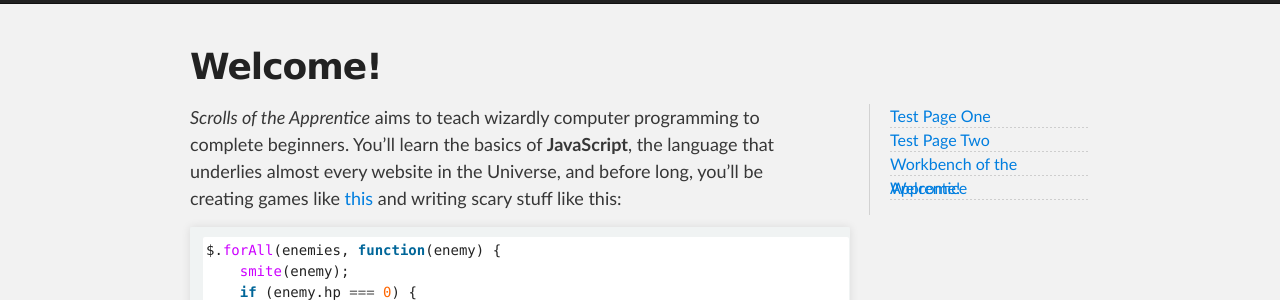
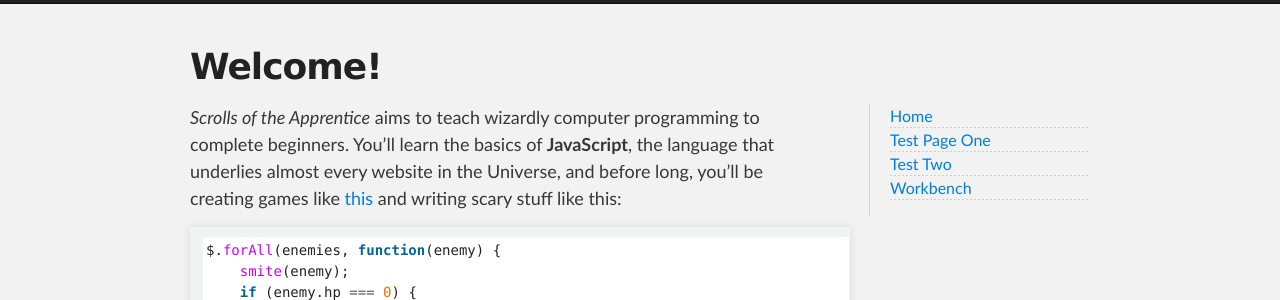
Before and after one commit to benchristel/scrolls, a Jekyll site: the page built from 0000-welcome.md, in a window 1280 px wide. Shown: the part 215-515 px from the top of the page. Built offline with Jekyll 4.4.1, drawn with Linux system fonts in a browser that asks for light colours; Markdown is read by kramdown in place of the engine named in the settings.

Commit message:
display nav links in order

```diff
--- a/welcome.md
+++ b/0000-welcome.md
@@ -1,6 +1,7 @@
 ---
 layout: page
 title: Welcome!
+linktext: Home
 permalink: /
 ---
 
--- a/thrax-template.html
+++ b/9900-workbench.html
@@ -1,6 +1,7 @@
 ---
 title: Workbench of the Apprentice
-permalink: /workbench
+linktext: Workbench
+permalink: /workbench/
 ---
 <!DOCTYPE html>
 <html>
--- a/_includes/navigation.html
+++ b/_includes/navigation.html
@@ -1,8 +1,8 @@
-
 <nav class="site-nav">
   <ul>
-    {% for page in site.pages %}
-      <li><a class="page-link" href="{{ page.url | prepend: site.baseurl }}">{{ page.title | truncate: 30 }}</a></li>
+  	{% assign sorted_pages = site.pages | sort:"name" %}
+  	{% for page in sorted_pages %}
+      <li><a class="page-link" href="{{ page.url | prepend: site.baseurl }}">{{ page.linktext | truncate: 30 }}</a></li>
     {% endfor %}
   </ul>
 </nav>
```
Also changed, not shown: 01-test.md (deleted, +0 -7 lines), 0100-test.md (added, +8 -0 lines), 02-test.md (deleted, +0 -7 lines), 0200-test.md (added, +8 -0 lines).
